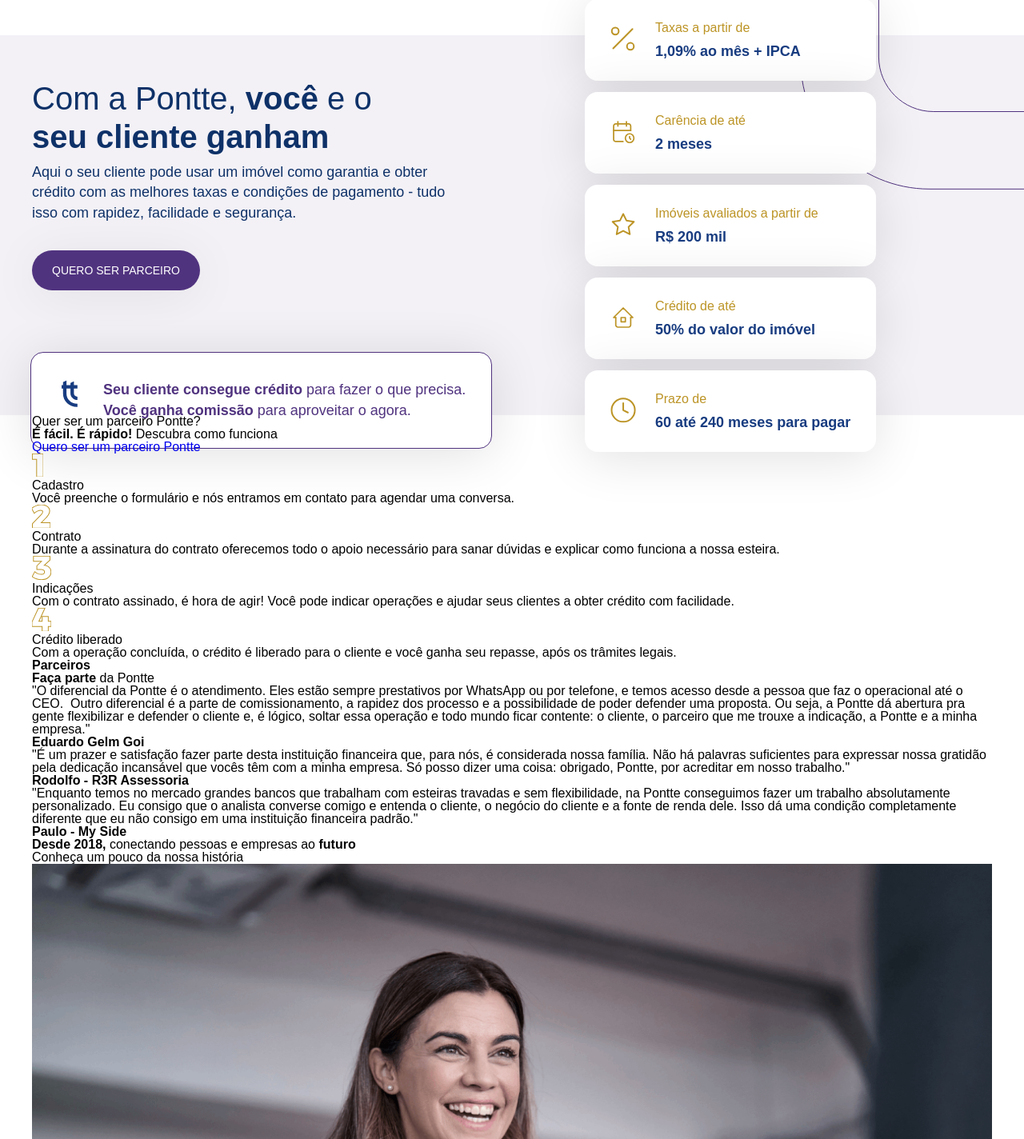
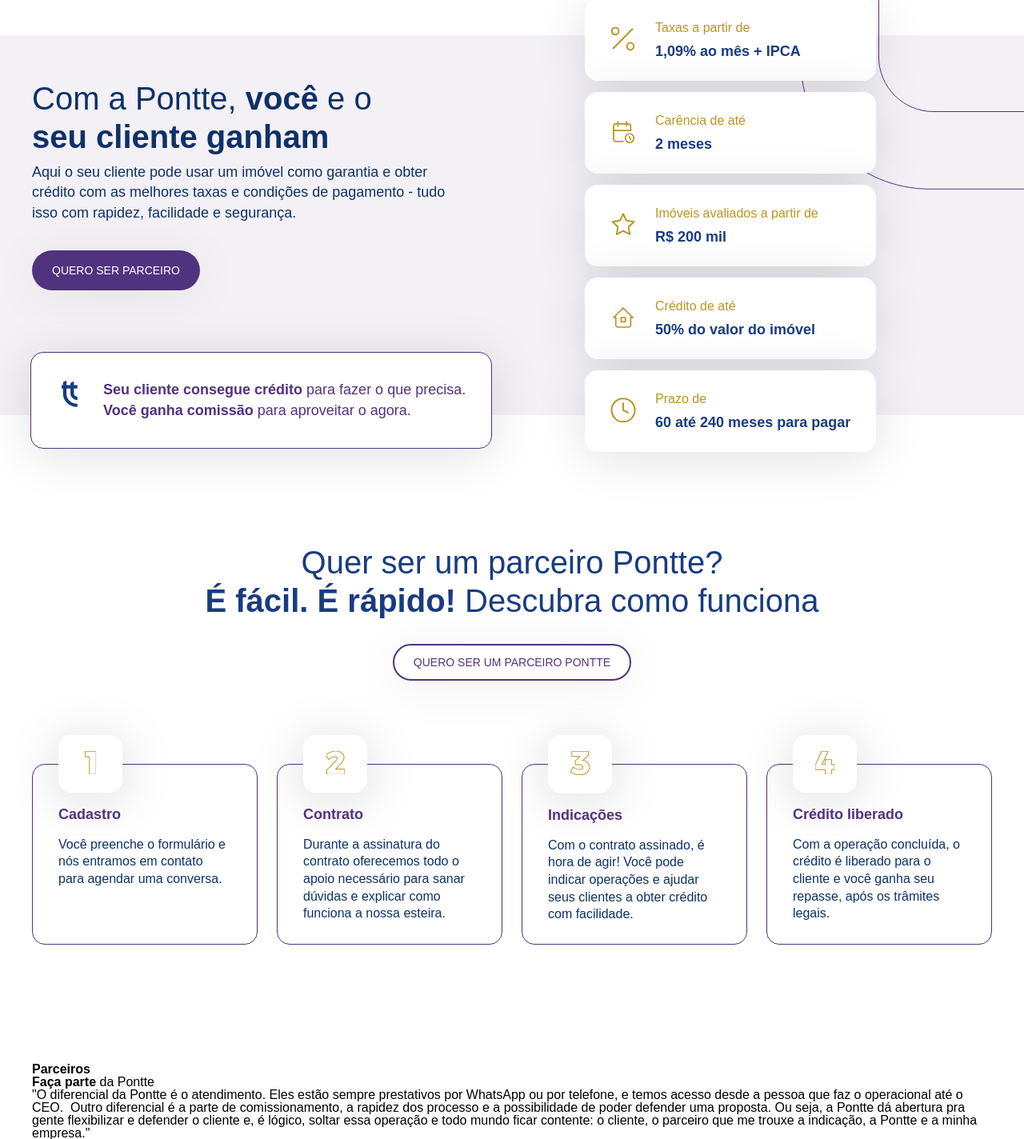
Before and after one commit to chelwillians/pontte, a PHP site: page /seja-um-parceiro.html in a window 1280 px wide. Shown: the part 1760-3184 px from the top of the page at 80% size. Run offline with PHP 8.4, Linux system fonts and the light colour scheme; some web fonts are replaced.

Commit message:
seção de passos

```diff
--- a/seja-um-parceiro.html
+++ b/seja-um-parceiro.html
@@ -190,9 +190,15 @@
 
     <section class="steps">
         <div class="container wrap">
-            <h2 class="steps__title">Quer ser um parceiro Pontte?<br><strong>É fácil. É rápido!</strong> Descubra como
-                funciona</h2>
-            <a href="#" class="steps__button">Quero ser um parceiro Pontte</a>
+            <div class="steps__header">
+                <a href="#" class="steps__arrow-down">
+                    <img src="./dist/images/arrow-down-2.svg" alt="Seta apontando para baixo">
+                </a>
+                <h2 class="steps__title">Quer ser um parceiro Pontte?<br><strong>É fácil. É rápido!</strong> Descubra
+                    como
+                    funciona</h2>
+                <a href="#" class="steps__button">Quero ser um parceiro Pontte</a>
+            </div>
 
             <div class="steps__cards">
                 <div class="steps__item">
--- /dev/null
+++ b/src/sass/sections/steps.scss
@@ -0,0 +1,123 @@
+.steps {
+    margin-top: 106px;
+    margin-bottom: 72px;
+
+    @media screen and (min-width: 1024px) {
+        margin-bottom: 148px;
+    }
+
+    &__header {
+        display: flex;
+        flex-direction: column;
+        align-items: center;
+    }
+
+    &__arrow-down {
+        @media screen and (min-width: 1024px) {
+            display: none;
+        }
+    }
+
+    &__title {
+        margin-top: 50px;
+        font-size: 32px;
+        line-height: 1.2;
+        text-align: center;
+        color: $blue;
+        font-weight: 300;
+        padding: 0 38px;
+
+        @media screen and (min-width: 1024px) {
+            font-size: 40px;
+            margin-top: 54px;
+        }
+
+        strong {
+            font-weight: 700;
+        }
+    }
+
+    &__button {
+        display: none;
+
+        margin-top: 22px;
+        font-size: 14px;
+        color: $purple;
+        background-color: transparent;
+        border-radius: 48px;
+        padding: 18px;
+        text-align: center;
+        width: 100%;
+        text-transform: uppercase;
+        box-shadow: 0px 7px 64px rgba(0, 0, 0, 0.07);
+        border: 2px solid $purple;
+
+        @media screen and (min-width: 1024px) {
+            display: inline-block;
+            margin-top: 30px;
+            width: auto;
+            min-width: 272px;
+            padding: 14px 24px;
+        }
+    }
+
+    &__cards {
+        margin-top: 102px;
+
+        @media screen and (min-width: 1024px) {
+            display: flex;
+            flex-wrap: wrap;
+            margin-top: 104px;
+            gap: 24px;
+        }
+    }
+
+    &__item {
+        border: 1px solid $purple;
+        border-radius: 16px;
+        padding: 67px 32px 26px;
+        margin: 0px 16px;
+        background-color: $white;
+        display: flex;
+        flex-direction: column;
+        align-items: flex-start;
+        margin-bottom: 70px;
+
+        @media screen and (min-width: 1024px) {
+            max-width: 282px;
+            margin: 0px;
+        }
+
+        &:last-child {
+            margin-bottom: 0;
+        }
+
+        &--icon {
+            background-color: $white;
+            padding: 20px;
+            border-radius: 16px;
+            box-shadow: 0px 7px 67px rgba(0, 0, 0, 0.15);
+            margin-top: -104px;
+            min-width: 80px;
+            text-align: center;
+        }
+
+        &--title {
+            font-size: 18px;
+            margin-top: 18px;
+            color: $purple;
+            font-weight: 600;
+        }
+
+        &--desc {
+            margin-top: 18px;
+            line-height: 1.2;
+
+            p {
+                color: $dark-blue;
+                line-height: 1.35;
+                font-weight: 300;
+            }
+        }
+    }
+}
--- a/src/sass/styles.scss
+++ b/src/sass/styles.scss
@@ -18,3 +18,4 @@
 @import "sections/internal-banner";
 @import "sections/the-future";
 @import "sections/benefits";
+@import "sections/steps";
```
Also changed, not shown: dist/css/styles.min.css.
